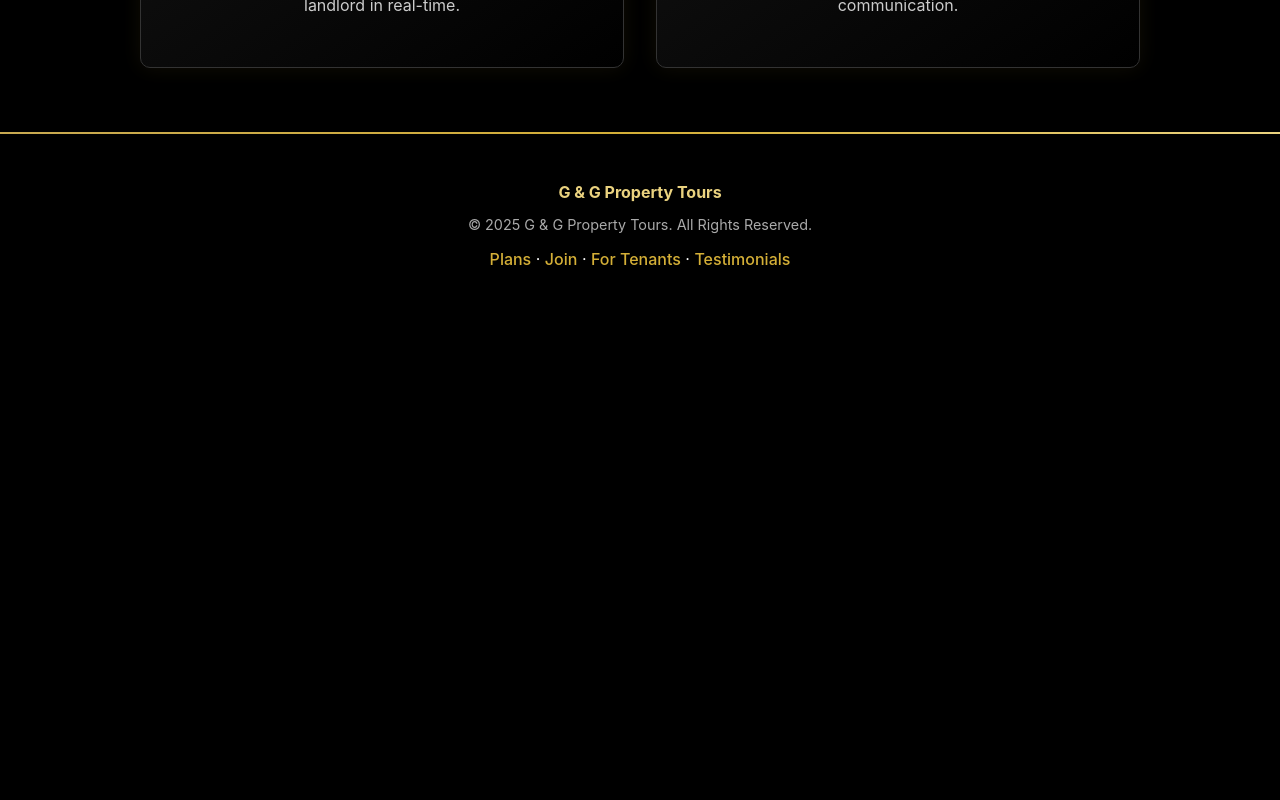
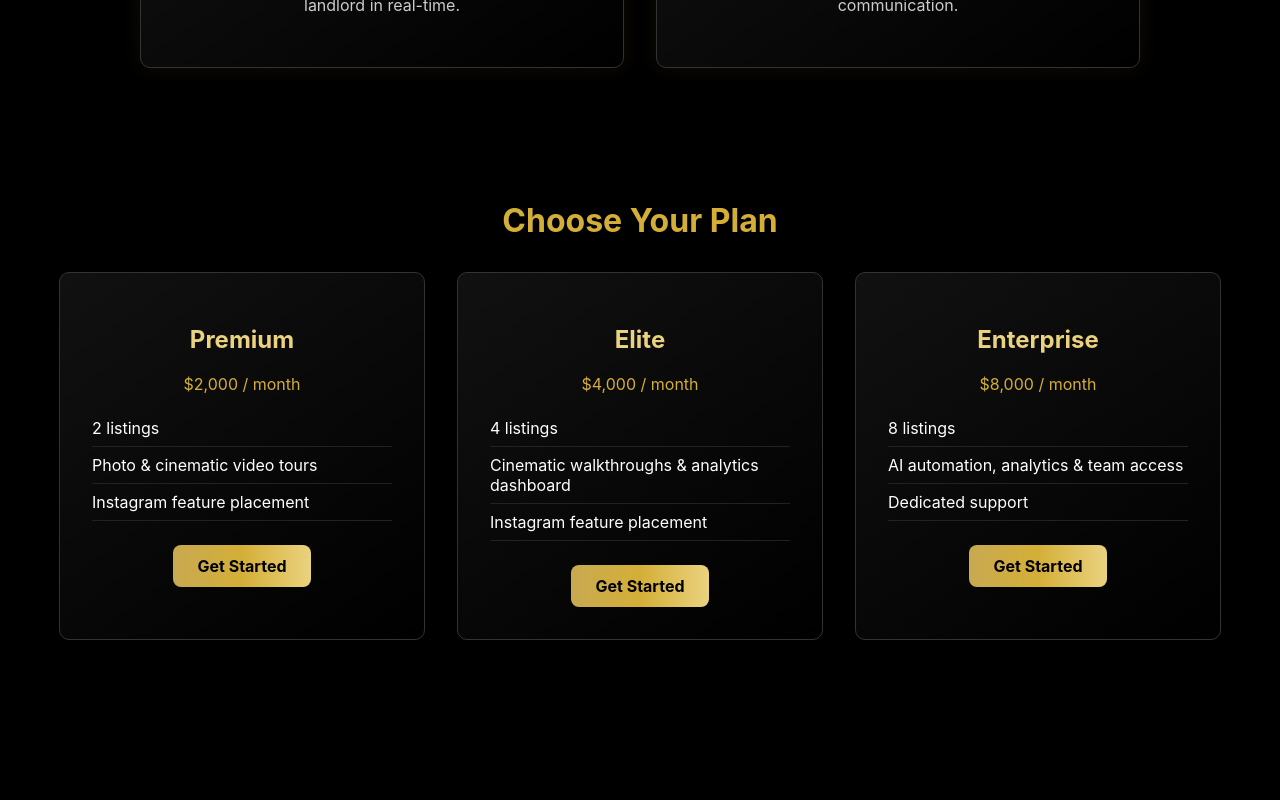
Before and after one commit to gngpropertytours-code/ggtours-luxury-iq400-v5, a Next.js app: page / in a window 1280 px wide. Shown: the part 1360-2160 px from the top of the page. Before the commit the page ends 1661 px from the top, so only its background shows below. Built offline with nearby package versions, Linux system fonts and the light colour scheme.

Commit message:
Import and add Plans component to Home page

```diff
--- a/pages/index.js
+++ b/pages/index.js
@@ -1,11 +1,13 @@
 import Hero from '../components/Hero';
 import HowItWorks from '../components/HowItWorks';
+import Plans from '../pages/plans'; // we’re importing the section here
 
 export default function Home() {
   return (
     <>
       <Hero />
       <HowItWorks />
+      <Plans />
     </>
   );
 }
```
